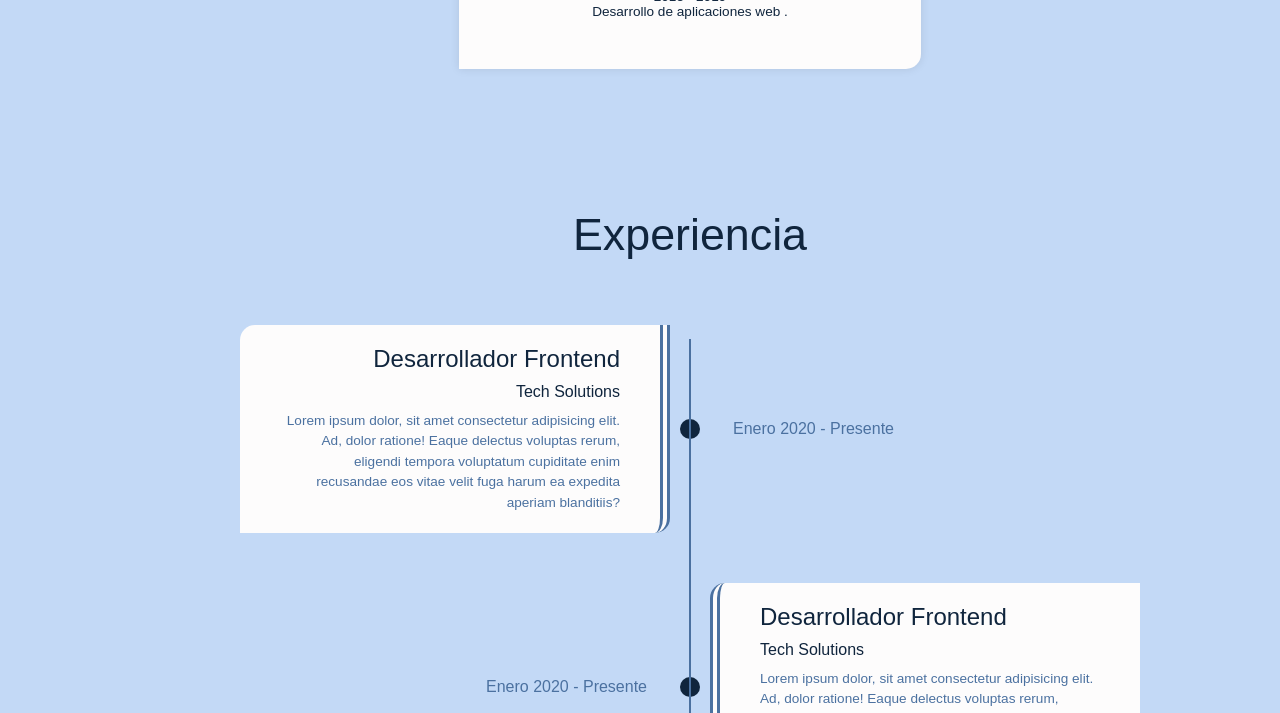
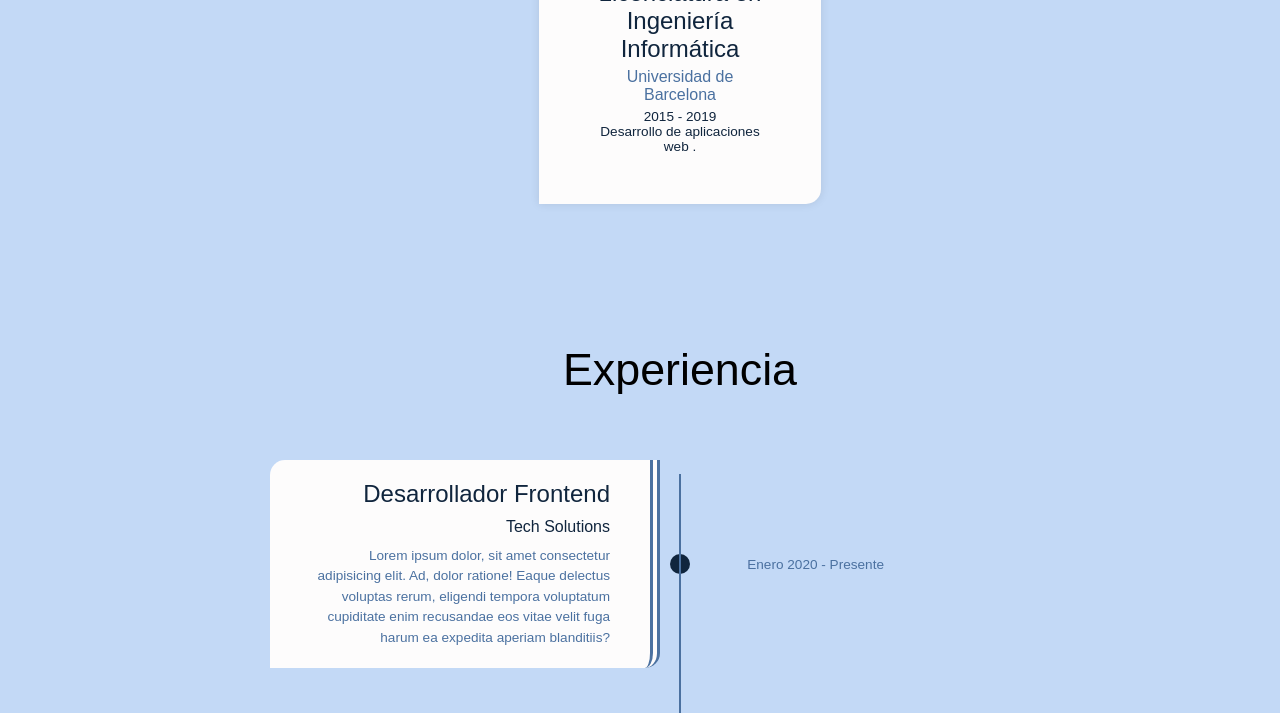
Before and after one commit to Kiger22/Porfolio-CV, a website built with Vite: page Porfolio/index.html in a window 1280 px wide. Shown: the part 2087-2800 px from the top of the page. Built offline with nearby package versions, Linux system fonts and the light colour scheme; files whose address does not match are found by name; a web font is replaced by a local one.

Commit message:
Update style.css

```diff
--- a/Porfolio/style.css
+++ b/Porfolio/style.css
@@ -94,8 +94,30 @@ body {
   display: flex;
   flex-direction: column;
   background-color: var(--kg-bg-primary);
-  color: var(--kg-text-terciary);
-  margin: 0;
+  margin: auto;
+}
+
+h1 {
+  font-size: var(--kg-font-size-h1);
+  text-align: center;
+  margin-bottom: 15px;
+}
+
+h1:hover {
+	background: 50% 100%/50% 50% no-repeat radial-gradient(ellipse at bottom, var(--kg-text-terciary),transparent, transparent);
+  background-clip: text;
+  background-clip: text;
+  color: var(--kg-text-secondary);
+  animation: reveal 3000ms ease-in-out forwards 200ms, glow 2500ms linear infinite 2000ms;
+  animation: reveal 3000ms ease-in-out forwards 200ms, glow 2500ms linear infinite 2000ms;
+}
+
+h3 {
+  font-size: var(--kg-font-size-h3);
+}
+
+p {
+  font-size: var(--kg-font-size-p);
 }
 
 .dark {
@@ -103,26 +125,45 @@ body {
   color: var(--kg-text-primary);
 }
 
-.active {
-  background-color: var(--kg-bg-secondary);
-  color: var(--kg-text-dark);
-}
-
 #app {
   display: flex;
   flex-direction: column;
-  flex-wrap: wrap;
   justify-content: center;
   gap: 20px;
-  max-width: 11450px;
-  min-width: 500px;
+  max-width: 900px;
+  min-width: 400px;
   scroll-behavior: smooth;
-  margin: 100px auto;
-  margin-left: 100px;
+  margin: 2rem auto;
+  padding-left: 80px;
   text-align: center;
 }
+  section {
+    margin-bottom: 40px;
+ }
 
-  section {
-    margin-bottom: 20px;
-    padding: 15px;
+ @-webkit-keyframes reveal {
+  80% {
+    letter-spacing: 8px;
+  }
+  100% {
+    background-size: 300% 300%;
+  }
 }
+@keyframes reveal {
+  80% {
+    letter-spacing: 8px;
+  }
+  100% {
+    background-size: 300% 300%;
+  }
+}
+@-webkit-keyframes glow {
+  40% {
+    text-shadow: 0 0 8px #fff;
+  }
+}
+@keyframes glow {
+  40% {
+    text-shadow: 0 0 8px #fff;
+  }
+}
```
